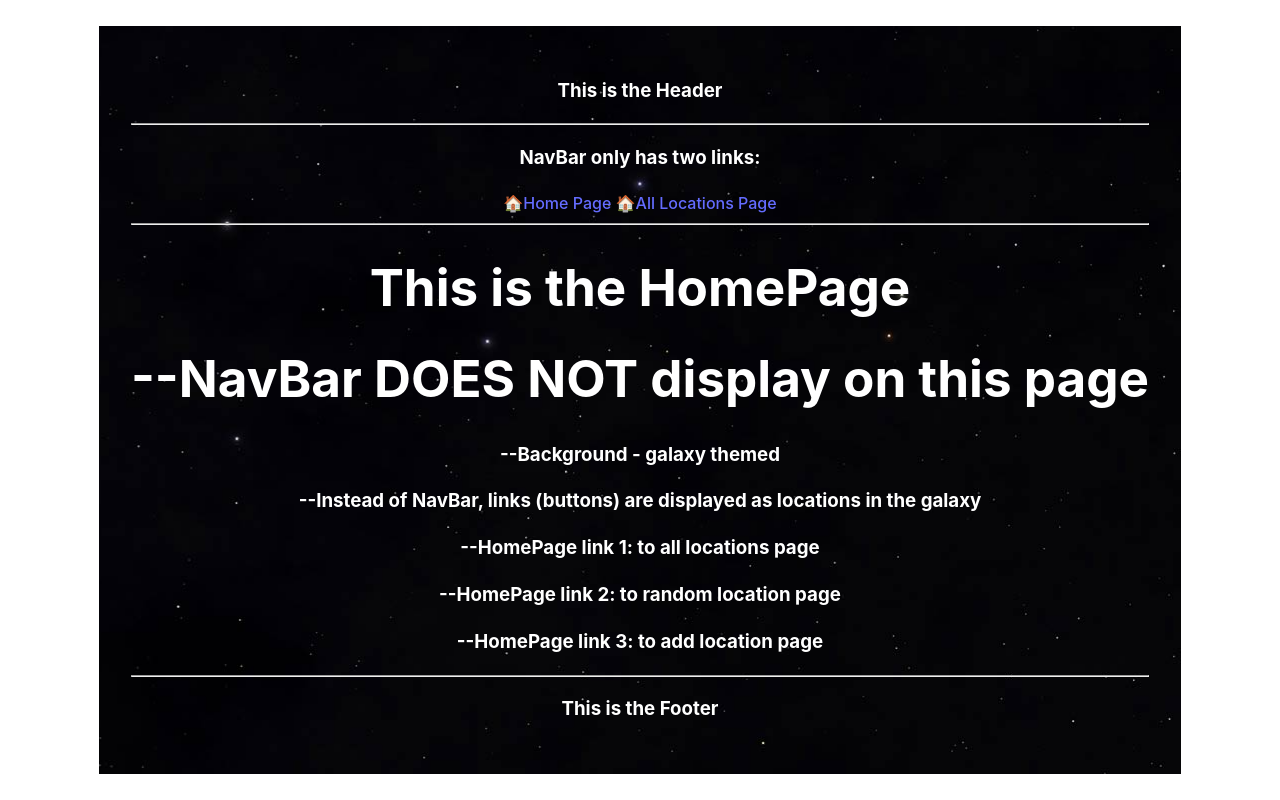
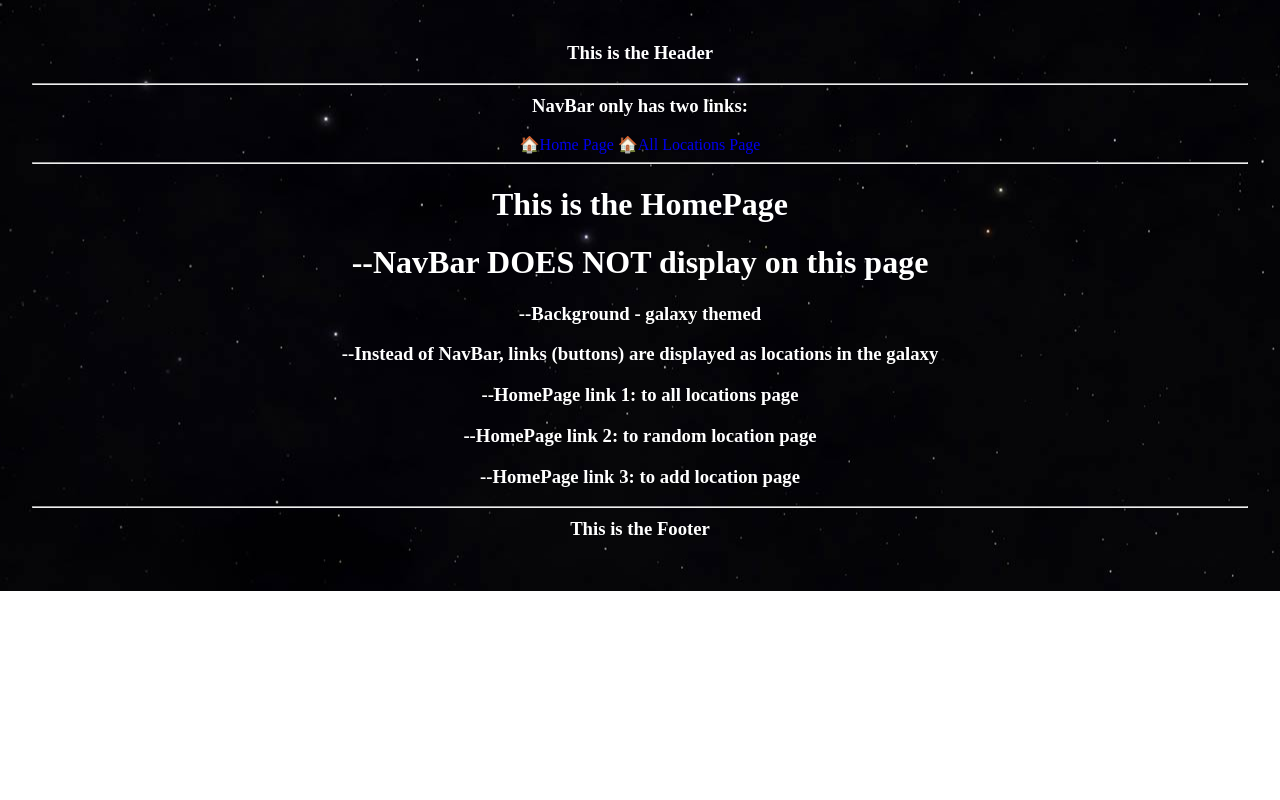
Before and after one commit to m02p02/react-json-project02, a React (Vite) app: page / in a window 1280 px wide. Built offline with nearby package versions, Linux system fonts and the light colour scheme.

Commit message:
App css, index css and all locationpage changed

```diff
--- a/src/App.css
+++ b/src/App.css
@@ -10,3 +10,42 @@
   background-position: 100%;
   color: white;
 }
+
+ul {
+  list-style-type: none;
+  padding: 0;
+}
+
+li {
+  border: 1px solid #ccc;
+  margin: 10px;
+  padding: 15px;
+  border-radius: 5px;
+  box-shadow: 0 2px 4px rgba(0, 0, 0, 0.1);
+}
+
+img {
+  max-width: 100%;
+  height: auto;
+  border-radius: 5px;
+}
+
+h2 {
+  text-align: center;
+}
+
+h3 {
+  margin-top: 10px;
+}
+
+p {
+  margin: 5px 0;
+}
+
+Link {
+  text-decoration: none;
+  color: #007bff;
+  font-weight: bold;
+  margin-top: 10px;
+  display: inline-block;
+}
--- a/src/index.css
+++ b/src/index.css
@@ -1,69 +1,21 @@
-:root {
-  font-family: Inter, system-ui, Avenir, Helvetica, Arial, sans-serif;
-  line-height: 1.5;
-  font-weight: 400;
-
-  color-scheme: light dark;
-  color: rgba(255, 255, 255, 0.87);
-  background-color: #242424;
-
-  font-synthesis: none;
-  text-rendering: optimizeLegibility;
-  -webkit-font-smoothing: antialiased;
-  -moz-osx-font-smoothing: grayscale;
-  -webkit-text-size-adjust: 100%;
+body {
+  margin: 0;
+  padding: 0;
 }
 
 a {
-  font-weight: 500;
-  color: #646cff;
-  text-decoration: inherit;
-}
-a:hover {
-  color: #535bf2;
+  text-decoration: none !important;
 }
 
-body {
-  margin: 0;
-  display: flex;
-  place-items: center;
-  min-width: 320px;
-  min-height: 100vh;
+form {
+  max-width: 400px;
+  margin: 20px auto;
 }
 
-h1 {
-  font-size: 3.2em;
-  line-height: 1.1;
+.search-bar {
+  margin-bottom: 50px;
 }
 
-button {
-  border-radius: 8px;
-  border: 1px solid transparent;
-  padding: 0.6em 1.2em;
-  font-size: 1em;
-  font-weight: 500;
-  font-family: inherit;
-  background-color: #1a1a1a;
-  cursor: pointer;
-  transition: border-color 0.25s;
+.btn-round {
+  margin: 20px;
 }
-button:hover {
-  border-color: #646cff;
-}
-button:focus,
-button:focus-visible {
-  outline: 4px auto -webkit-focus-ring-color;
-}
-
-@media (prefers-color-scheme: light) {
-  :root {
-    color: #213547;
-    background-color: #ffffff;
-  }
-  a:hover {
-    color: #747bff;
-  }
-  button {
-    background-color: #f9f9f9;
-  }
-}
--- a/src/pages/AllLocationsPage.jsx
+++ b/src/pages/AllLocationsPage.jsx
@@ -1,12 +1,46 @@
-import React from "react";
+import axios from "axios";
+import React, { useEffect, useState } from "react";
 import { Link } from "react-router-dom";
 
 function AllLocationsPage() {
+    const [locations, setLocations] = useState([]);
+
+    useEffect(() =>{
+        axios.get("https://exo-app-rest-api.adaptable.app/places")
+        .then(response =>{
+            setLocations(response.data)
+        })
+        .catch(error =>{
+            console.log(error)
+        })
+    },[])
 
     return (
+        <div>
+            <h2>1. This is the All Locations Page</h2>
+            <ul>
+                {places.map(place =>(
+                    <li key={place._id}>
+                        <img src={place.placeImage_url} alt={place.placeName} style={{ maxWidth: "50px" }}/>
+                        <h3>{place.name}</h3>
+                        <p>Location:{place.location}</p>
+                        <p>placeDescription:{place.placeDescription}</p>
+                        <p>inhabitants:{place.inhabitants}</p>
+                        <p>inhabitantsDescription:{place.inhabitantsDescription}</p>
+                        <img src={place.inhabitantsImage_url} alt={place.inhabitants} style={{ maxWidth: "50px" }}/>
 
-        <>
-            <h2>1. This is the All Locations Page</h2>
+                    </li>
+                ))}
+            </ul>
+        </div>
+
+
+
+
+
+
+
+       /* <>
             <h3>2. All locations in the database will be listed here</h3>
             <h3>3. This page will have THREE links and TWO functions:</h3>
             <h3>Link 1 = each listing links to the Location Details Page</h3>
@@ -18,6 +52,7 @@ function AllLocationsPage() {
             <h3>BUTTON Function 1 = EDIT location (/src/components/EditLocation.jsx)</h3>
             <h3>BUTTON Function 2 = DELETE location (/src/components/DeleteLocation.jsx)</h3>
         </>
+        */
     )
 }
 
```
